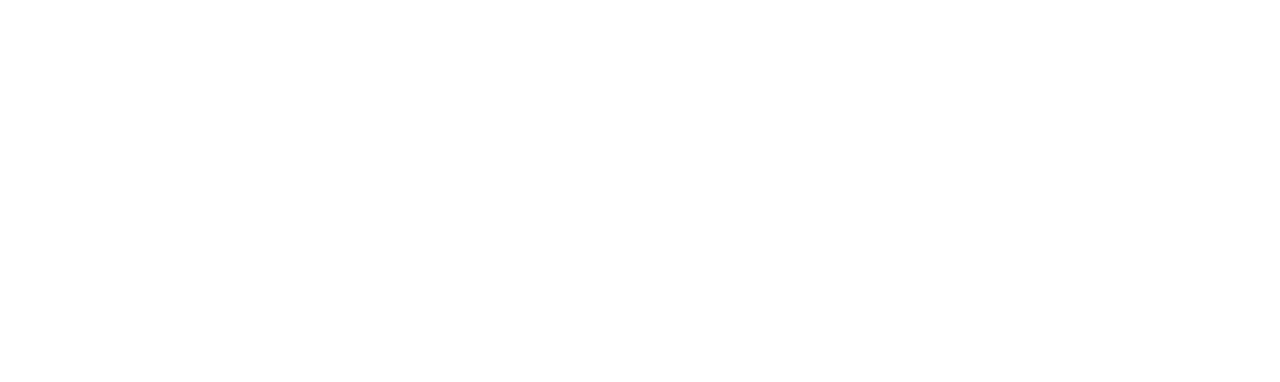
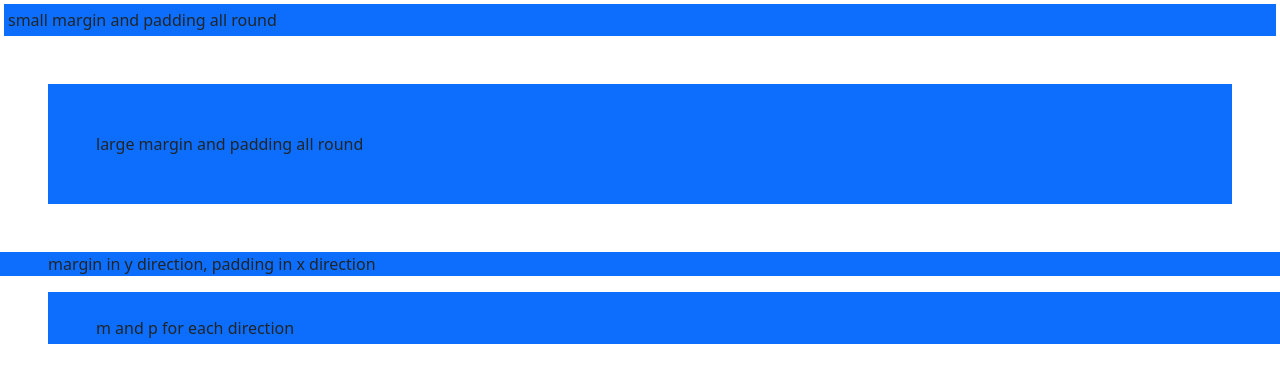
Before and after one commit to johnowino/Media-Query-Practice, a plain HTML site: page week-2-work/utilities-bootstrap-project/index.html in a window 1280 px wide. Drawn offline with nearby package versions, Linux system fonts and the light colour scheme.

Commit message:
add marging and padding features

```diff
--- a/week-2-work/utilities-bootstrap-project/index.html
+++ b/week-2-work/utilities-bootstrap-project/index.html
@@ -8,17 +8,21 @@
     <title>Net Ninja Pro - the Book</title>
 </head>
 <body>
-  <!-- basic buttons-->
+<!-- margin and padding-->
+  <div class="bg-primary m-1 p-1">small margin and padding all round</div>
+  <div class="bg-primary m-5 p-5">large margin and padding all round</div>
+  <div class="bg-primary my-3 px-5">margin in y direction, padding in x direction</div>
+  <div class="bg-primary mt-3 mb-4 ms-5 ps-5 pt-4 pe-2 pb-1">m and p for each direction</div>
 
 
-<!-- anchor tags as buttons-->
+<!-- borders-->
 
 
 
-<!-- Button sizes-->
+<!-- box shadow-->
 
 
-<!-- Outlined styles-->
+<!-- font weight-->
 
 
 
```
